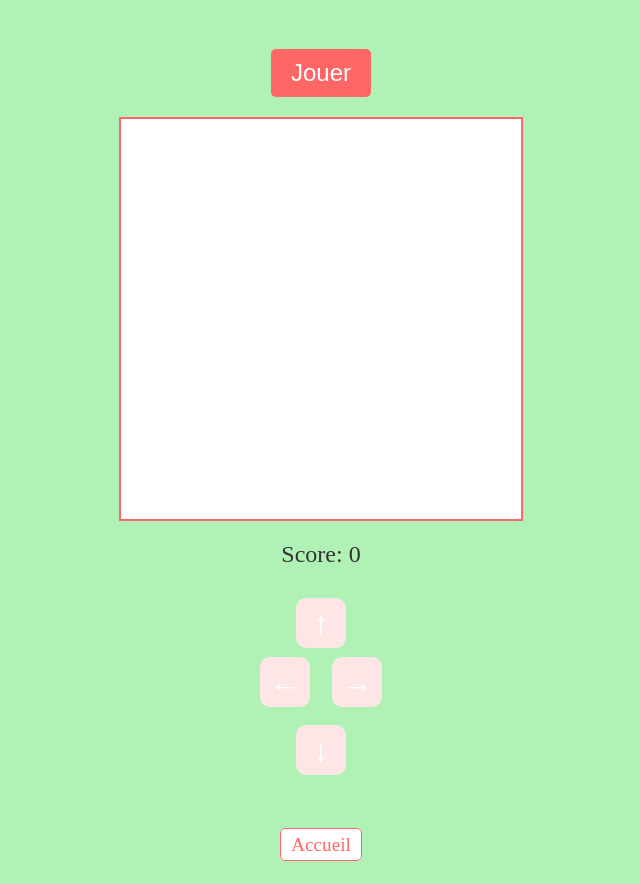
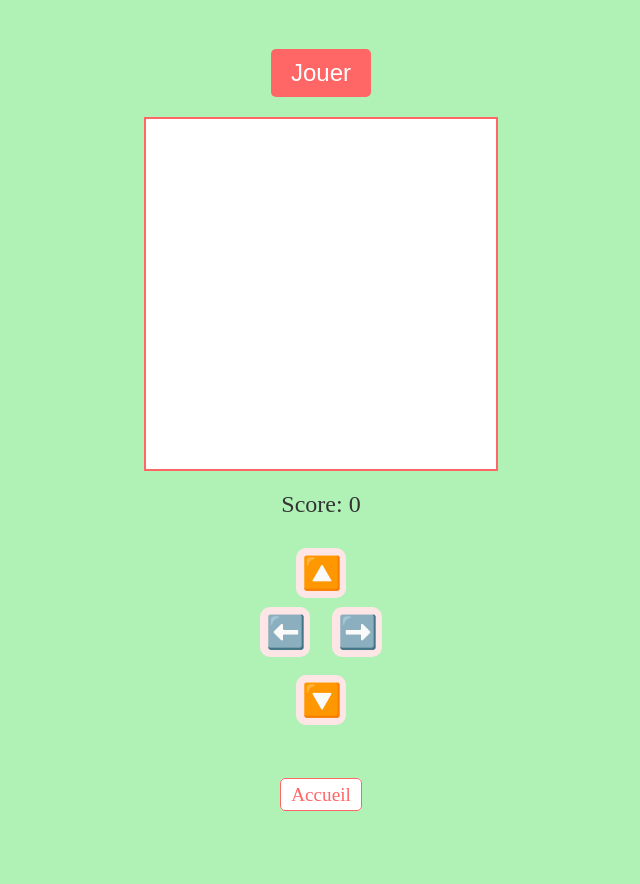
Before and after one commit to YanisLv/test, a plain HTML site: page jeu.html in a window 1280 px wide. Shown: the part 118-1002 px from the top of the page, without its empty margins (319-959 px from the left). After the commit the page ends 952 px from the top, so only its background shows below. Drawn offline with Linux system fonts and the light colour scheme.

Commit message:
jeu.html

```diff
--- a/jeu.html
+++ b/jeu.html
@@ -88,16 +88,16 @@
     <div class="container">
         <h1>Jeu 2 - Snake</h1>
         <button id="start-button">Jouer</button>
-        <canvas id="snake-game" width="400" height="400"></canvas>
+        <canvas id="snake-game" width="350" height="350"></canvas>
         <div id="score">Score: 0</div>
 
         <div class="controls">
-            <button class="up">↑</button>
+            <button class="up">🔼</button>
             <div>
-                <button class="left">←</button>
-                <button class="right">→</button>
+                <button class="left">⬅️</button>
+                <button class="right">➡️</button>
             </div>
-            <button class="down">↓</button>
+            <button class="down">🔽</button>
         </div>
 
         <div class="page-selector">
```
